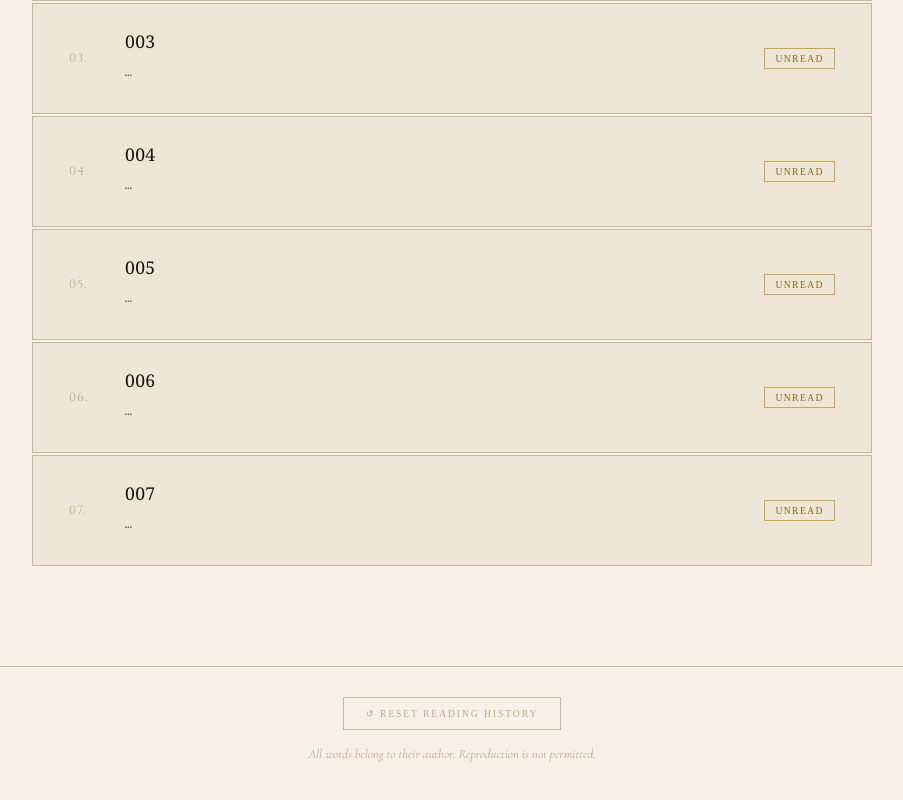
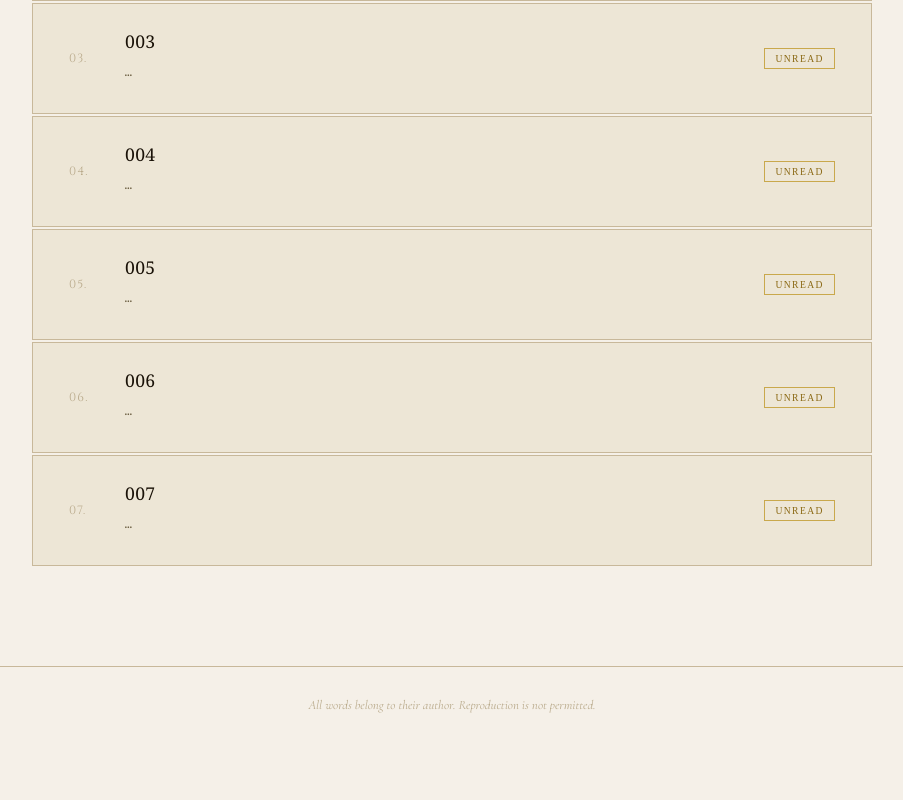
Before and after one commit to gagan-a-ayi/verses.github.io, a plain HTML site: page index.html in a window 1280 px wide. Shown: the part 1019-1819 px from the top of the page, without its empty margins (188-1091 px from the left). After the commit the page ends 1782 px from the top, so only its background shows below. Drawn offline with nearby package versions, Linux system fonts and the light colour scheme; a web font is replaced by a local one.

Commit message:
Comment out reset button in footer
Comment out the reset button in the footer.

```diff
--- a/index.html
+++ b/index.html
@@ -434,7 +434,7 @@
 </div>
 
 <footer class="site-footer">
-  <button class="reset-btn" onclick="resetAll()">↺ Reset Reading History</button>
+  <!--<button class="reset-btn" onclick="resetAll()">↺ Reset Reading History</button>-->
   <p class="footer-note">All words belong to their author. Reproduction is not permitted.</p>
 </footer>
 
```
